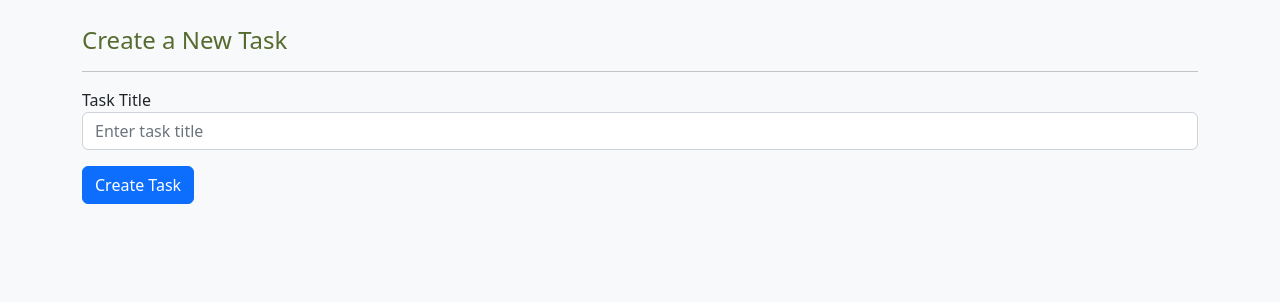
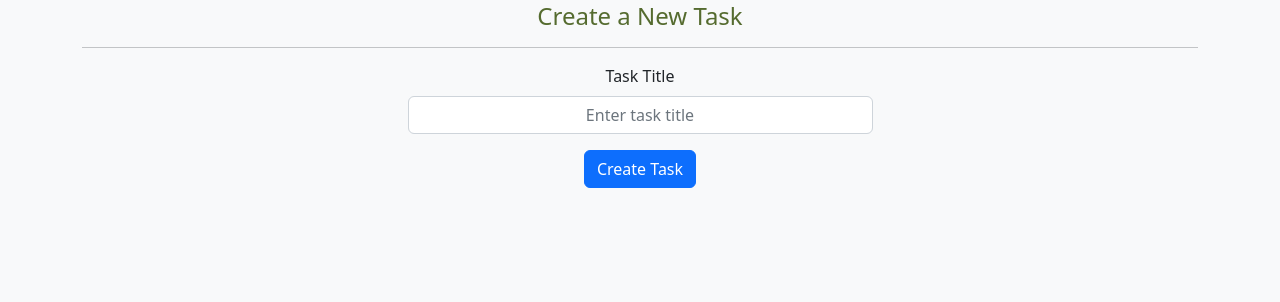
Before and after one commit to tomdu3/todo-flask, a Flask app: page /create-task in a window 1280 px wide. Shown: the part 105-407 px from the top of the page. Run offline with Flask 3, Linux system fonts and the light colour scheme; the visitor is signed in with stand-in values (Sample User, id 1).

Commit message:
create task template styling

```diff
--- a/templates/create-task.html
+++ b/templates/create-task.html
@@ -1,17 +1,25 @@
 {% extends "base.html" %} {% block title %}Create Task{% endblock %}
 
 {% block main %}
-<div class="container mt-4">
+<div class="container text-center">
     <h1>Create a New Task</h1>
     <hr>
     <form method="POST" action="{{ url_for('create_task') }}">
-        <div class="form-group">
-            <label for="title">Task Title</label>
-            <input type="text" class="form-control" id="title" name="title" placeholder="Enter task title" required>
+        <div class="form-group mt-3 justify-content-center">
+            <label for="title" class="form-label col-10 col-md-5">Task Title</label>
+            <div class="col-10 col-md-5 mx-auto">
+                <input type="text" class="form-control text-center" id="title" name="title" placeholder="Enter task title" required>
+            </div>
         </div>
-        <button type="submit" class="btn btn-primary mt-3">Create Task</button>
+        <div class="text-center mt-3">
+            <button type="submit" class="btn btn-primary">Create Task</button>
+        </div>
     </form>
 </div>
+
+
+
+
 {% endblock %}
 {% block scripts %} {% endblock %}
 
```
